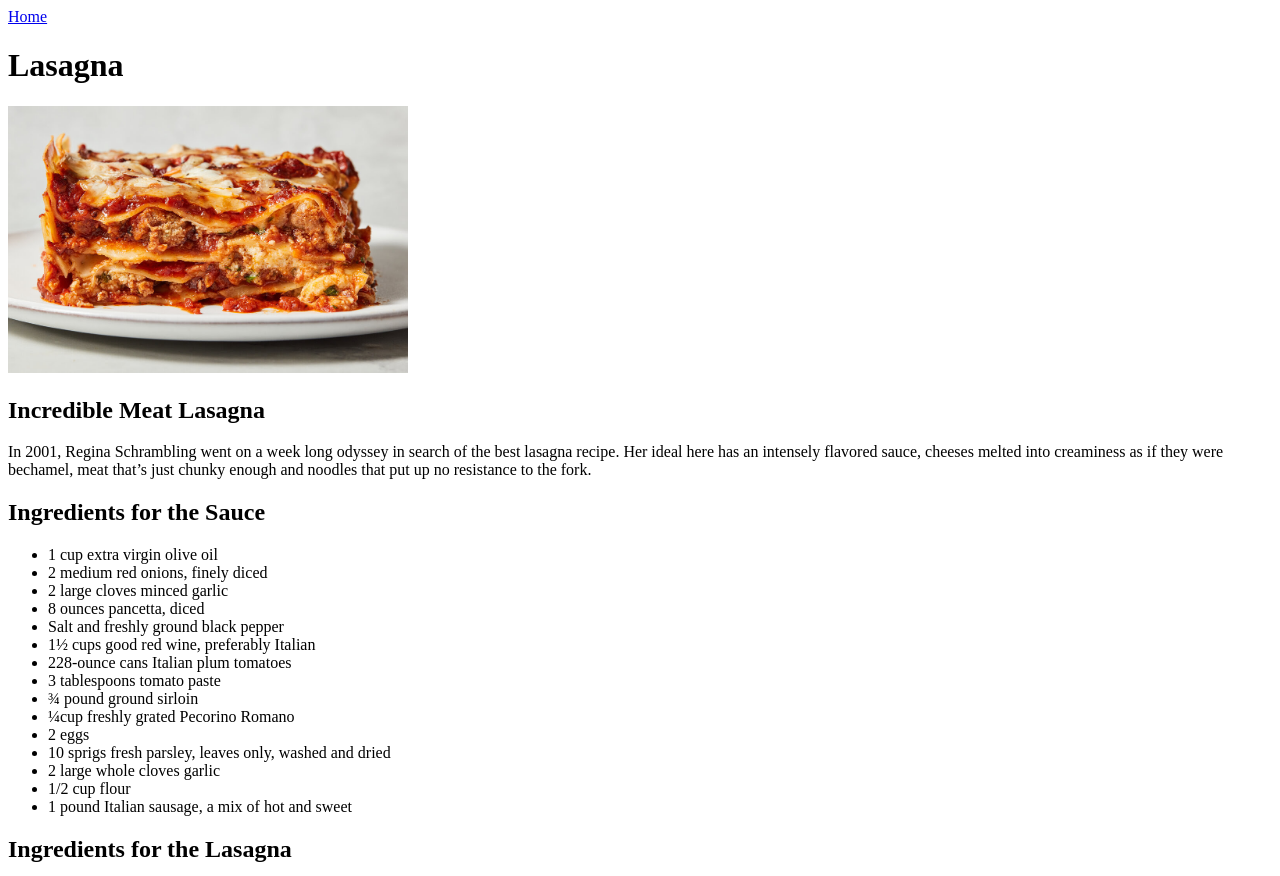
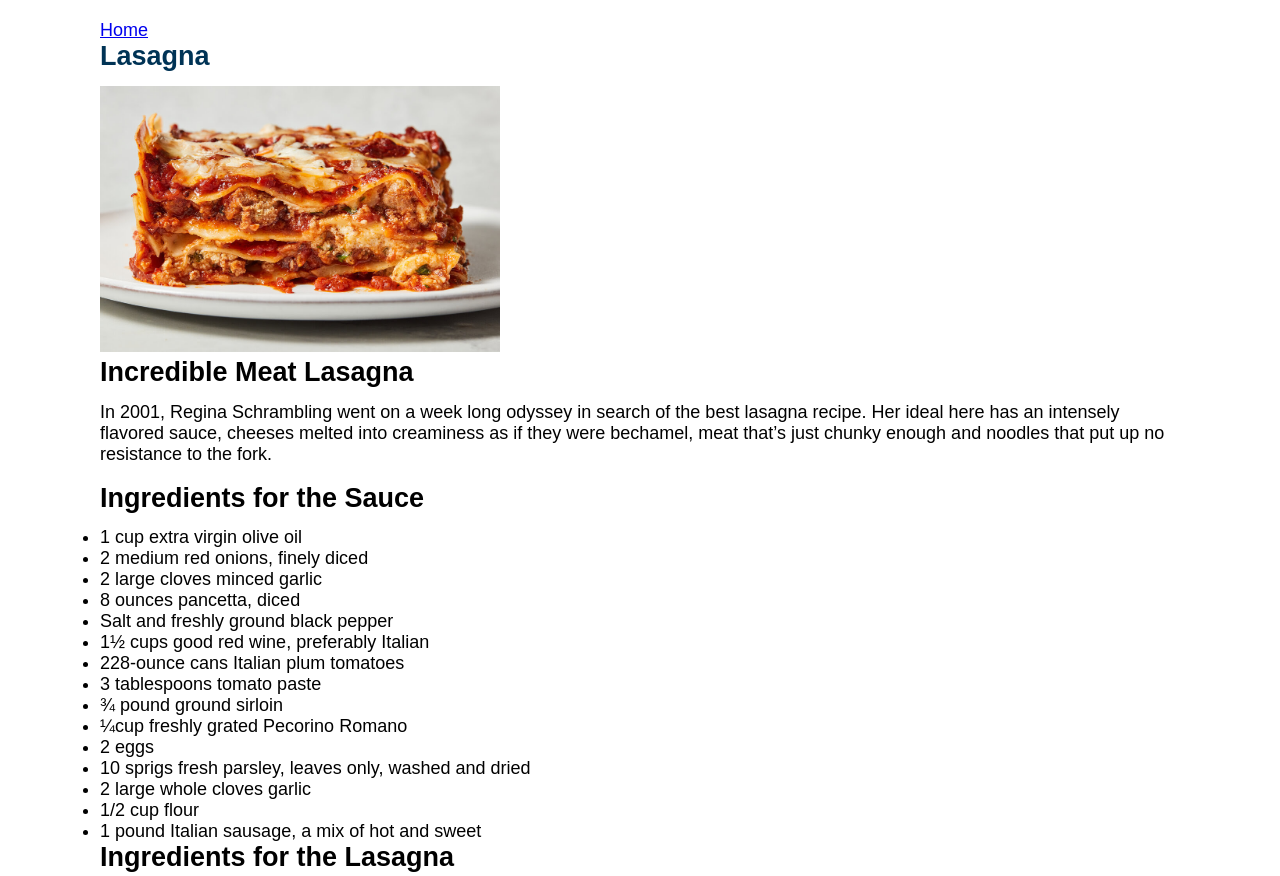
Before and after one commit to JTWoodson4/odin-recipes, a plain HTML site: page recipes/lasagna.html in a window 1280 px wide. Shown: the top 876 px of the page. Drawn offline with Linux system fonts and the light colour scheme.

Commit message:
Odin Project 1 Recipes
Publish Odin Project 1: Recipes to GitHub repository.

```diff
--- a/recipes/lasagna.html
+++ b/recipes/lasagna.html
@@ -4,6 +4,7 @@
     <meta charset="UTF-8">
     <meta name="viewport" content="width=device-width, initial-scale=1.0">
     <title>Document</title>
+    <link rel="stylesheet" href="../style.css">
 </head>
 <body>
     <a href="../index.html">Home</a>
--- /dev/null
+++ b/style.css
@@ -0,0 +1,25 @@
+* {
+  margin: 0;
+  padding: 0;
+  box-sizing: border-box;
+}
+
+html {
+    font-family: Arial, Helvetica, sans-serif;
+    font-size: 18px;
+    color: #000000;
+    margin: 20px 100px 20px 100px;
+}
+
+h1 {
+    font-size: 1.5rem;
+    color: #003355;
+}
+
+h1, h2, h3 {
+    margin: 0 0 .75rem 0;
+}
+
+p {
+margin: 0 0 1rem 0;
+}
```
Also changed, not shown: index.html (+1 -0 lines), recipes/lobster-rolls.html (+1 -0 lines), recipes/steak.html (+1 -0 lines).
